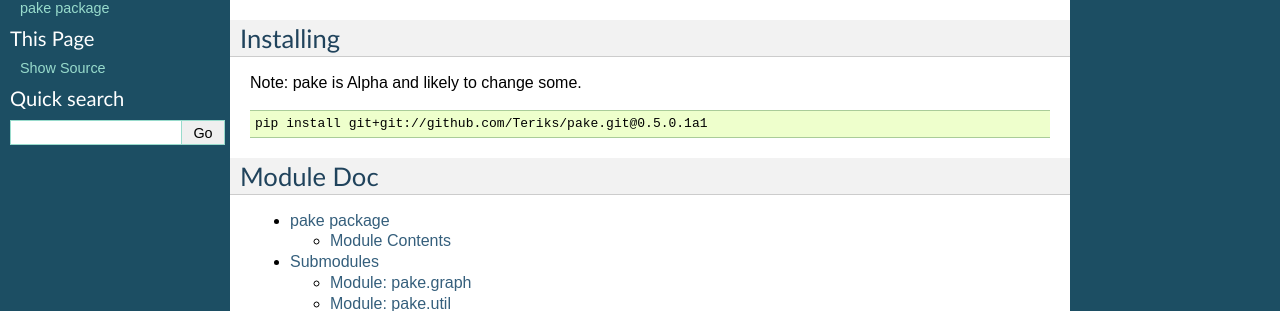
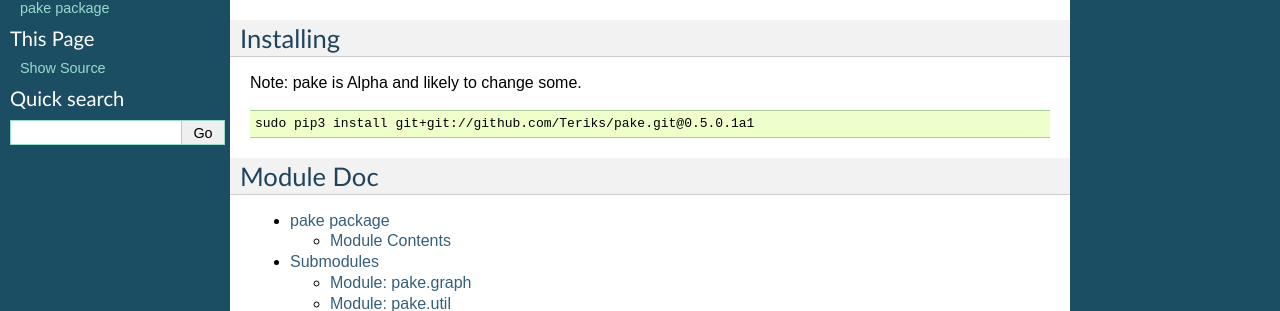
Before and after one commit to Teriks/pake, a Sphinx documentation site: the page built from docs/source/index.rst, in a window 1280 px wide. Shown: the part 207-518 px from the top of the page. Built offline with Sphinx 7.4.7, drawn with Linux system fonts in a browser that asks for light colours.

Commit message:
Change install command help
pip is more likely to be installed as 'pip3' for python3

```diff
--- a/docs/source/index.rst
+++ b/docs/source/index.rst
@@ -26,7 +26,7 @@
 
 .. code-block:: bash
 
-    pip install git+git://github.com/Teriks/pake.git@0.5.0.1a1
+    sudo pip3 install git+git://github.com/Teriks/pake.git@0.5.0.1a1
 
 
 Module Doc
```
Also changed, not shown: README.md (+1 -1 lines).
